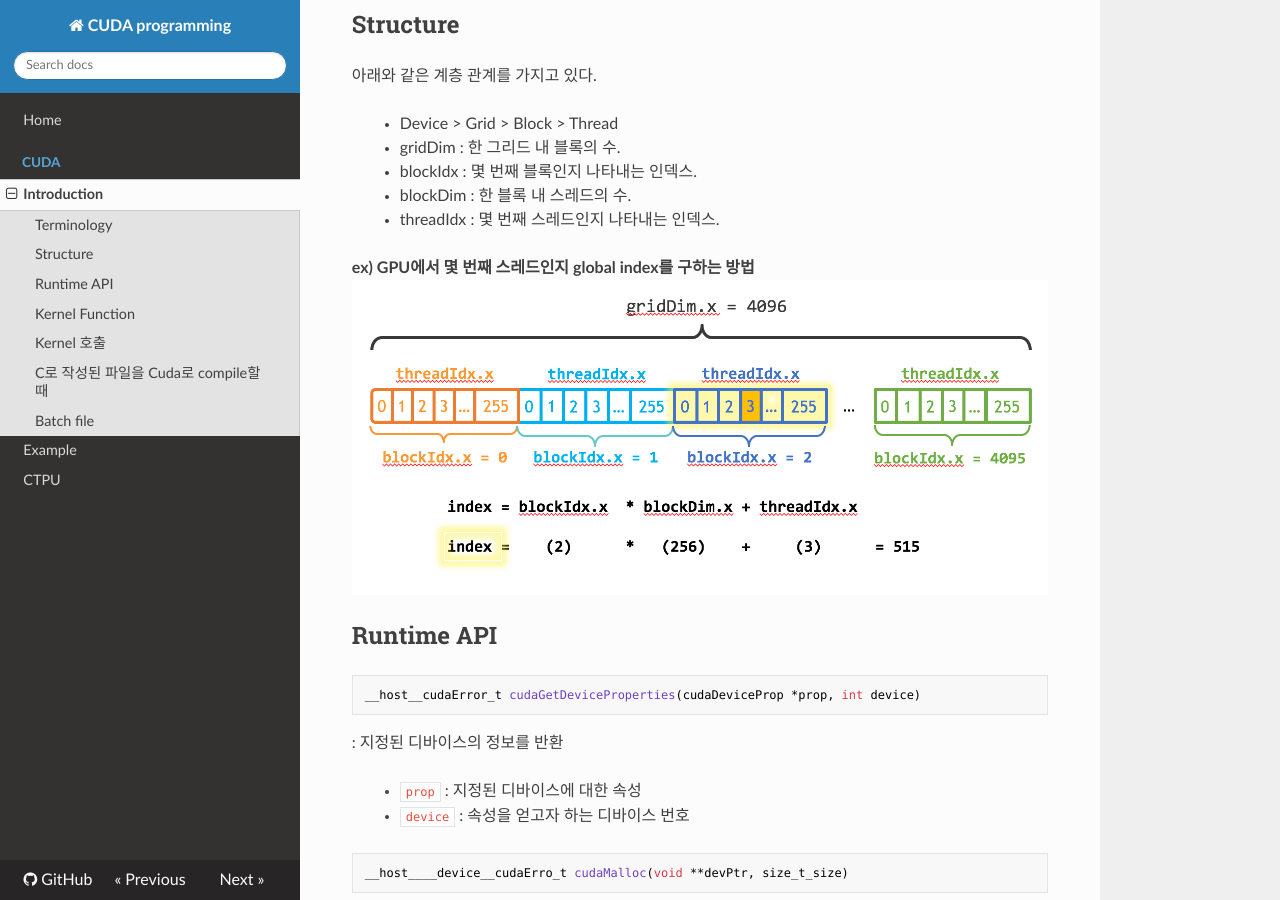
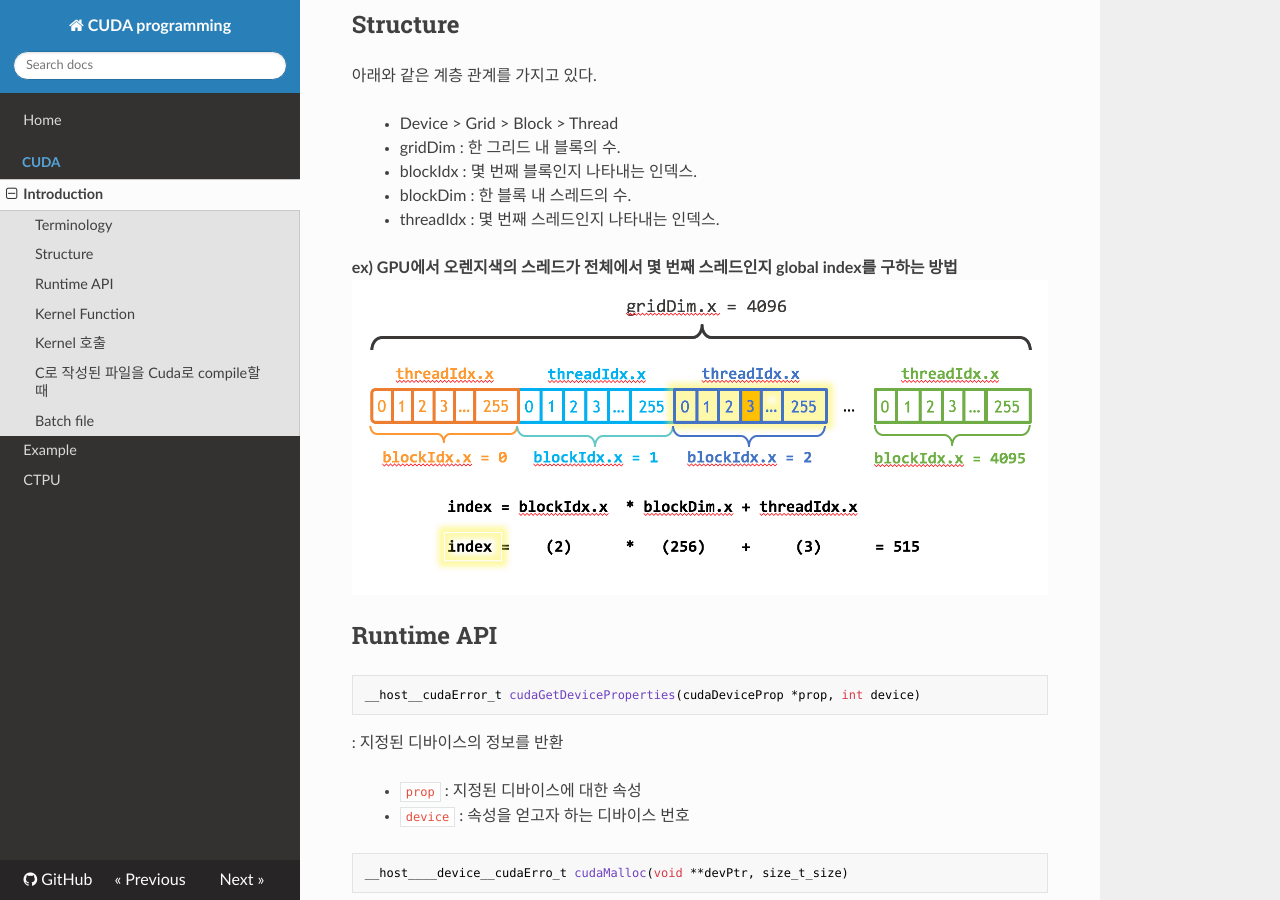
Before and after one commit to WonyoungCho/CUDA, an MkDocs documentation site: the page built from docs/CUDA_int.md, in a window 1280 px wide and 900 px high, scrolled down 497 px. Built offline with MkDocs 1.6.1, drawn with Linux system fonts in a browser that asks for light colours; nearby versions of some CDN libraries; old or Windows-style settings are respelled for this version of MkDocs.

Commit message:
Update CUDA_int.md

```diff
--- a/docs/CUDA_int.md
+++ b/docs/CUDA_int.md
@@ -21,7 +21,7 @@
 - threadIdx : 몇 번째 스레드인지 나타내는 인덱스.
 
 
-**ex) GPU에서 몇 번째 스레드인지 global index를 구하는 방법**
+**ex) GPU에서 오렌지색의 스레드가 전체에서 몇 번째 스레드인지 global index를 구하는 방법**
 ![CUDA indexing](./img/cuda_indexing.png)
 
 ## Runtime API
```
